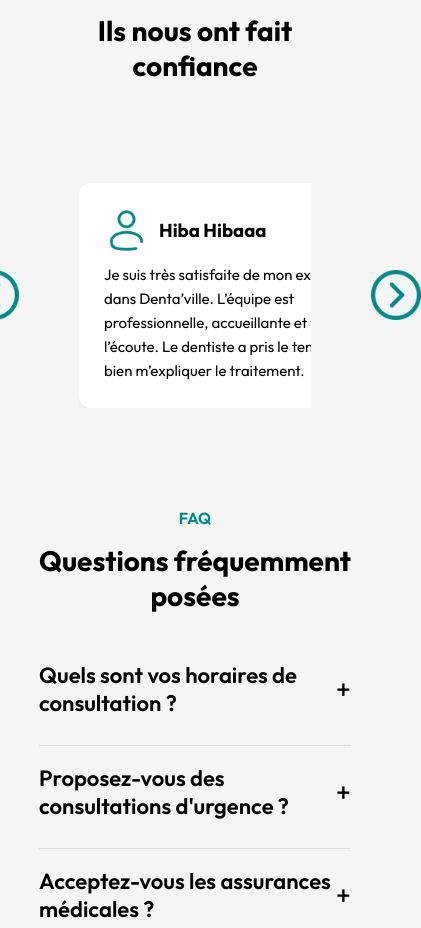
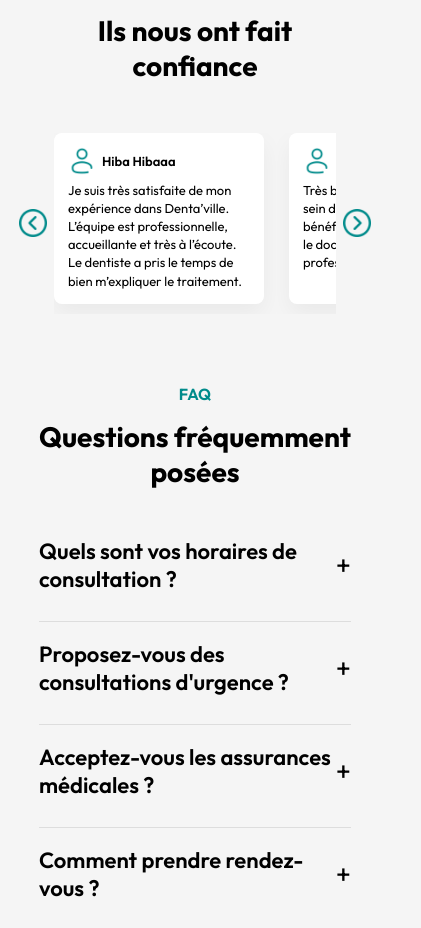
Before and after one commit to meryembenjelloun/dentaville, a React (Vite) app: page / in a window 390 px wide. Shown: the part 9200-10128 px from the top of the page, 421 px wide, since content can reach past the window. Built offline with nearby package versions, Linux system fonts and the light colour scheme.

Commit message:
changement avis

```diff
--- a/src/components/Avis/Avis.css
+++ b/src/components/Avis/Avis.css
@@ -56,3 +56,58 @@
 .back-btn{
   left:-70px;
 }
+
+@media (max-width:768px){
+
+  .avis{
+  padding:0 15px;
+  margin:50px auto;
+  }
+
+  .slide{
+  min-width:210px;   /* plus petit */
+  padding:14px;
+  border-radius:8px;
+  }
+
+  .user-info{
+  gap:6px;
+  margin-bottom:6px;
+  }
+
+  .user-info img{
+  width:28px;
+  }
+  .user-info h3{
+    font-size:13px;
+    font-weight:600;
+    }
+
+    .user-info h4{
+    font-size:11px;
+    color:#777;
+    }
+
+  .slide p{
+  font-size:13px;
+  line-height:1.4;
+  }
+
+  .next-btn,
+  .back-btn{
+  width:28px;
+  height:28px;
+  }
+
+  .next-btn{
+  right:-20px;
+  }
+
+  .back-btn{
+  left:-20px;
+  }
+
+  }
+  .slider{
+    padding-bottom:10px;
+    }
```
